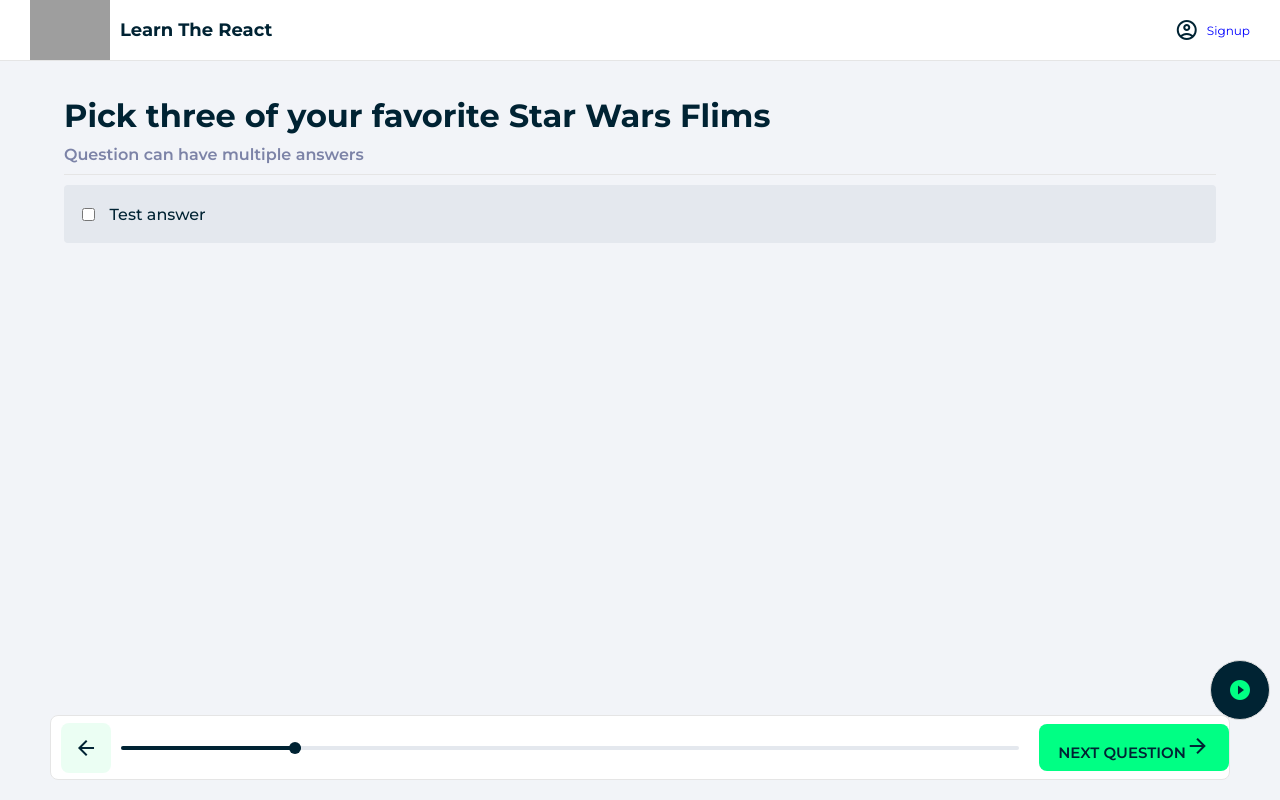
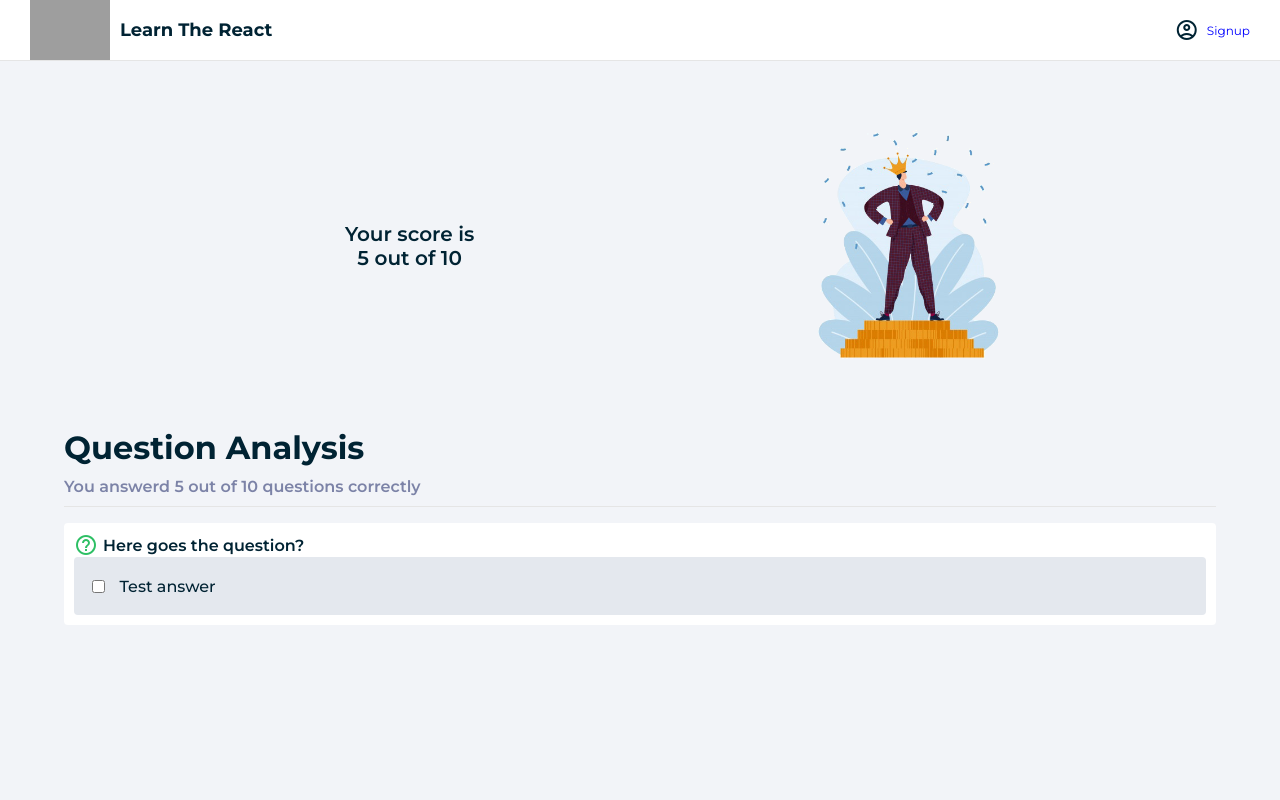
Before and after one commit to mh-tomal/Single-Page-Travel-Blog, a React (Create React App) app: page / in a window 1280 px wide. Built offline with nearby package versions, Linux system fonts and the light colour scheme; grey boxes are pictures that could not be loaded.

Commit message:
Result Page done

```diff
--- /dev/null
+++ b/src/components/Analysis.js
@@ -0,0 +1,12 @@
+import Question from "../components/Question";
+import classes from "../styles/Analysis.module.css";
+
+export default function Analysis() {
+  return (
+    <div className={classes.analysis}>
+      <h1>Question Analysis</h1>
+      <h4>You answerd 5 out of 10 questions correctly</h4>
+      <Question />
+    </div>
+  );
+}
--- a/src/components/App.js
+++ b/src/components/App.js
@@ -1,6 +1,7 @@
 import "../styles/App.css";
 import Layout from "./Layout";
-import Quiz from "./pages/Quiz";
+import Result from "./pages/Result";
+//import Quiz from "./pages/Quiz";
 //import Home from "./pages/Home";
 //import Signup from "./pages/Signup";
 //import Login from "./pages/Login";
@@ -8,7 +9,7 @@
 function App() {
   return (
     <Layout>
-      <Quiz />
+      <Result />
     </Layout>
   );
 }
--- /dev/null
+++ b/src/components/Question.js
@@ -0,0 +1,14 @@
+import classes from "../styles/Question.module.css";
+import Answers from "./Answers";
+
+export default function Question() {
+  return (
+    <div className={classes.question}>
+      <div className={classes.qtitle}>
+        <span className="material-icons-outlined"> help_outline </span>
+        Here goes the question?
+      </div>
+      <Answers />
+    </div>
+  );
+}
--- /dev/null
+++ b/src/components/Summary.js
@@ -0,0 +1,18 @@
+import image from "../assets/images/success.png";
+import classes from "../styles/Summary.module.css";
+
+export default function Summary() {
+  return (
+    <div className={classes.summary}>
+      <div className={classes.point}>
+        {/*<!-- progress bar will be placed here --> */}
+        <p className={classes.score}>
+          Your score is <br />5 out of 10
+        </p>
+      </div>
+      <div className={classes.badge}>
+        <img src={image} alt="Success" />
+      </div>
+    </div>
+  );
+}
--- /dev/null
+++ b/src/components/pages/Result.js
@@ -0,0 +1,11 @@
+import Analysis from "../Analysis";
+import Summary from "../Summary.js";
+
+export default function Result() {
+  return (
+    <>
+      <Summary />
+      <Analysis />
+    </>
+  );
+}
--- /dev/null
+++ b/src/styles/Analysis.module.css
@@ -0,0 +1,3 @@
+.analysis {
+  margin: 2rem auto;
+}
--- /dev/null
+++ b/src/styles/Question.module.css
@@ -0,0 +1,18 @@
+.question {
+  background-color: white;
+  padding: 10px;
+  margin: 1rem 0;
+  border-radius: 4px;
+}
+
+.qtitle {
+  display: flex;
+  gap: 5px;
+  align-items: center;
+  color: var(--fontPrimary);
+  font-weight: 600;
+}
+
+.qtitle span {
+  color: var(--active);
+}
--- /dev/null
+++ b/src/styles/Summary.module.css
@@ -0,0 +1,49 @@
+.summary {
+  width: 80%;
+  margin: 0 auto;
+  display: flex;
+  justify-content: space-between;
+}
+
+@media only screen and (max-width: 800px) {
+  .summary {
+    flex-direction: column;
+    align-items: center;
+  }
+}
+
+.point {
+  width: 50%;
+  display: grid;
+  justify-content: center;
+  place-items: center;
+  position: relative;
+}
+
+.score {
+  width: 400px;
+  text-align: center;
+  font-size: 20px;
+  font-weight: 600;
+}
+
+.badge {
+  text-align: center;
+  height: 300px;
+  padding: 1rem;
+  display: flex;
+  justify-content: center;
+  align-items: center;
+}
+
+.badge img {
+  width: 100%;
+  height: 100%;
+  object-fit: cover;
+}
+
+@media only screen and (max-width: 800px) {
+  .badge {
+    width: 100%;
+  }
+}
```
Also changed, not shown: src/assets/images/success.png (added).
